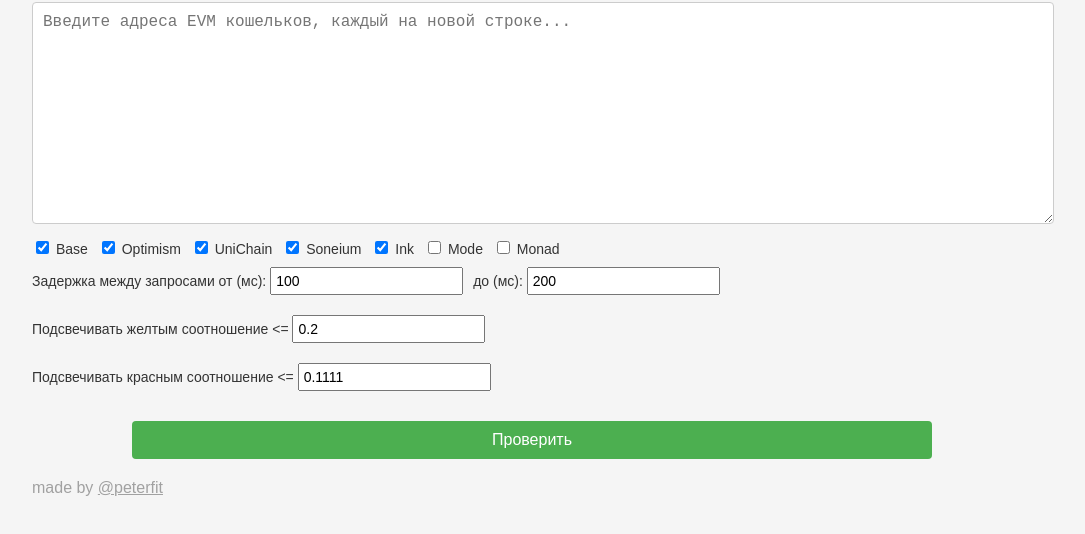
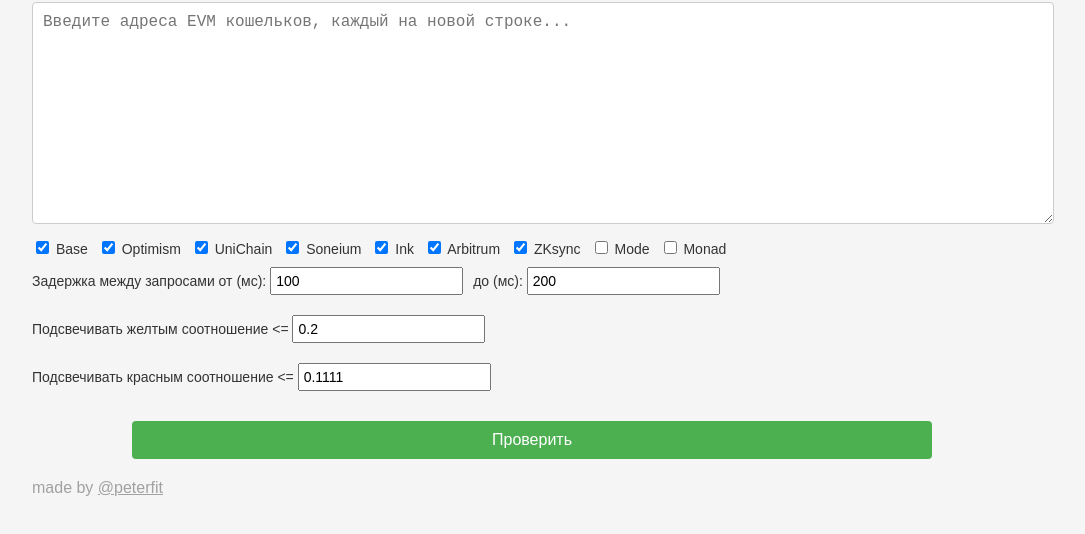
Before and after one commit to PeterFit/tx-ratio, a plain HTML site: page index.html in a window 1280 px wide. Shown: the part 98-632 px from the top of the page, without its empty margins (108-1193 px from the left). Drawn offline with Linux system fonts and the light colour scheme.

Commit message:
add arbitrum and zksync

```diff
--- a/index.html
+++ b/index.html
@@ -42,6 +42,8 @@
       <label><input type="checkbox" data-net="unichain" checked> UniChain</label>
       <label><input type="checkbox" data-net="soneium" checked> Soneium</label>
       <label><input type="checkbox" data-net="ink" checked> Ink</label>
+      <label><input type="checkbox" data-net="arbitrum" checked> Arbitrum</label>
+      <label><input type="checkbox" data-net="zksync" checked> ZKsync</label>
       <label><input type="checkbox" data-net="mode"> Mode</label>
       <label><input type="checkbox" data-net="monad"> Monad</label>
     </div>
@@ -75,6 +77,8 @@
       { key: 'unichain',  name: 'UniChain', url: addr => `https://api.etherscan.io/v2/api?chainid=130&module=account&action=txlist&address=${addr}&startblock=0&page=1&offset=10000&sort=asc&apikey=${randomKey()}` },
       { key: 'soneium',   name: 'Soneium',  url: addr => `https://soneium.blockscout.com/api?chainid=1868&module=account&action=txlist&address=${addr}&startblock=0&page=1&offset=10000&sort=asc` },
       { key: 'ink',       name: 'Ink',      url: addr => `https://explorer.inkonchain.com/api?chainid=57073&module=account&action=txlist&address=${addr}&startblock=0&page=1&offset=10000&sort=asc` },
+      { key: 'arbitrum',  name: 'Arbitrum', url: addr => `https://api.etherscan.io/v2/api?chainid=42161&module=account&action=txlist&address=${addr}&startblock=0&page=1&offset=10000&sort=asc&apikey=${randomKey()}` },
+      { key: 'zksync',    name: 'ZKsync',   url: addr => `https://api.etherscan.io/v2/api?chainid=321&module=account&action=txlist&address=${addr}&startblock=0&page=1&offset=10000&sort=asc&apikey=${randomKey()}` },
       { key: 'mode',      name: 'Mode',     url: addr => `https://explorer.mode.network/api?chainid=34443&module=account&action=txlistinternal&address=${addr}&startblock=0&page=1&offset=10000&sort=asc` },
       { key: 'monad',     name: 'Monad',    url: addr => `https://api.etherscan.io/v2/api?chainid=10143&module=account&action=txlist&address=${addr}&startblock=0&page=1&offset=10000&sort=asc&apikey=${randomKey()}` }
     ];
```
